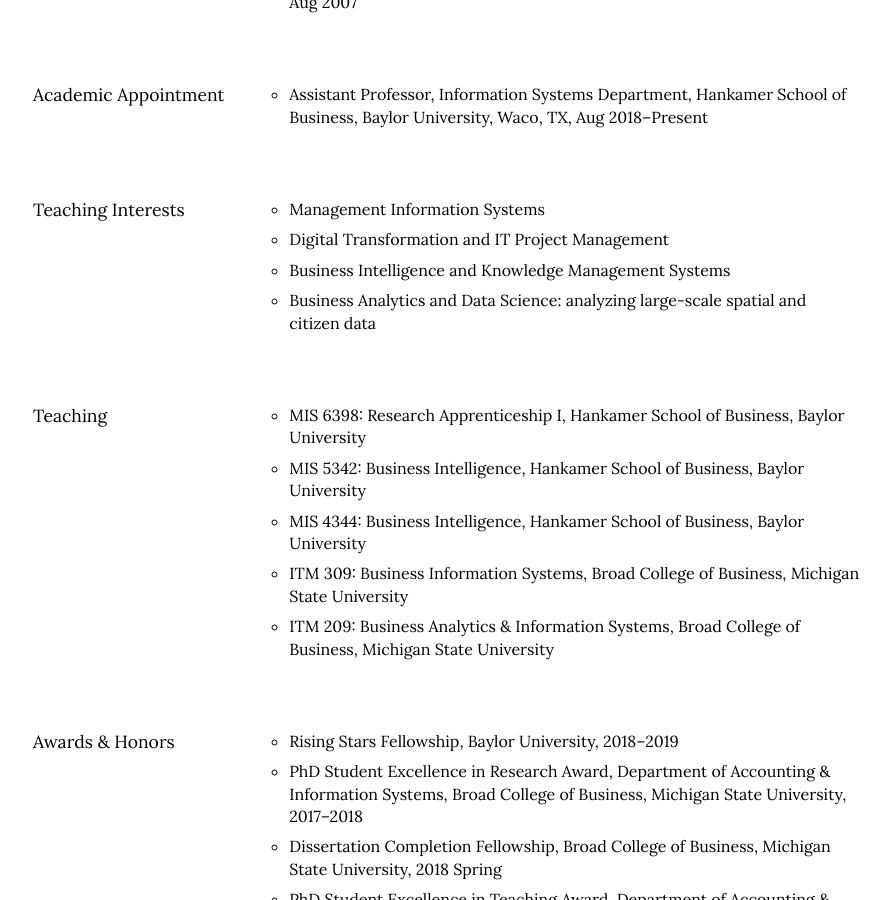
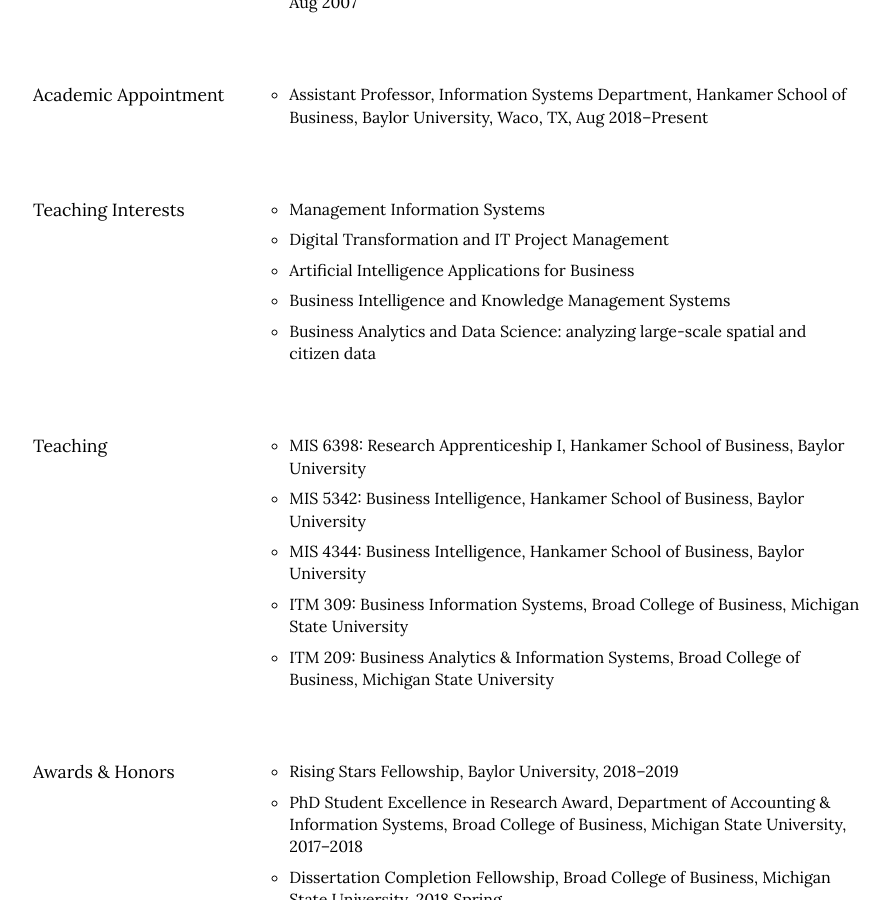
Before and after one commit to istaehun/taehun, a Jekyll site: the page built from engagement.html, in a window 1280 px wide and 900 px high, scrolled down 686 px. Shown: the whole window, without its empty margins (187-1077 px from the left). Built offline with Jekyll 4.4.1, drawn with Linux system fonts in a browser that asks for light colours; nearby versions of some CDN libraries.

Commit message:
Update engagement.yml

```diff
--- a/_data/engagement.yml
+++ b/_data/engagement.yml
@@ -14,6 +14,7 @@
     list:
       - "Management Information Systems"
       - "Digital Transformation and IT Project Management"
+      - "Artificial Intelligence Applications for Business"
       - "Business Intelligence and Knowledge Management Systems"
       - "Business Analytics and Data Science: analyzing large-scale spatial and citizen data"
   -
```
